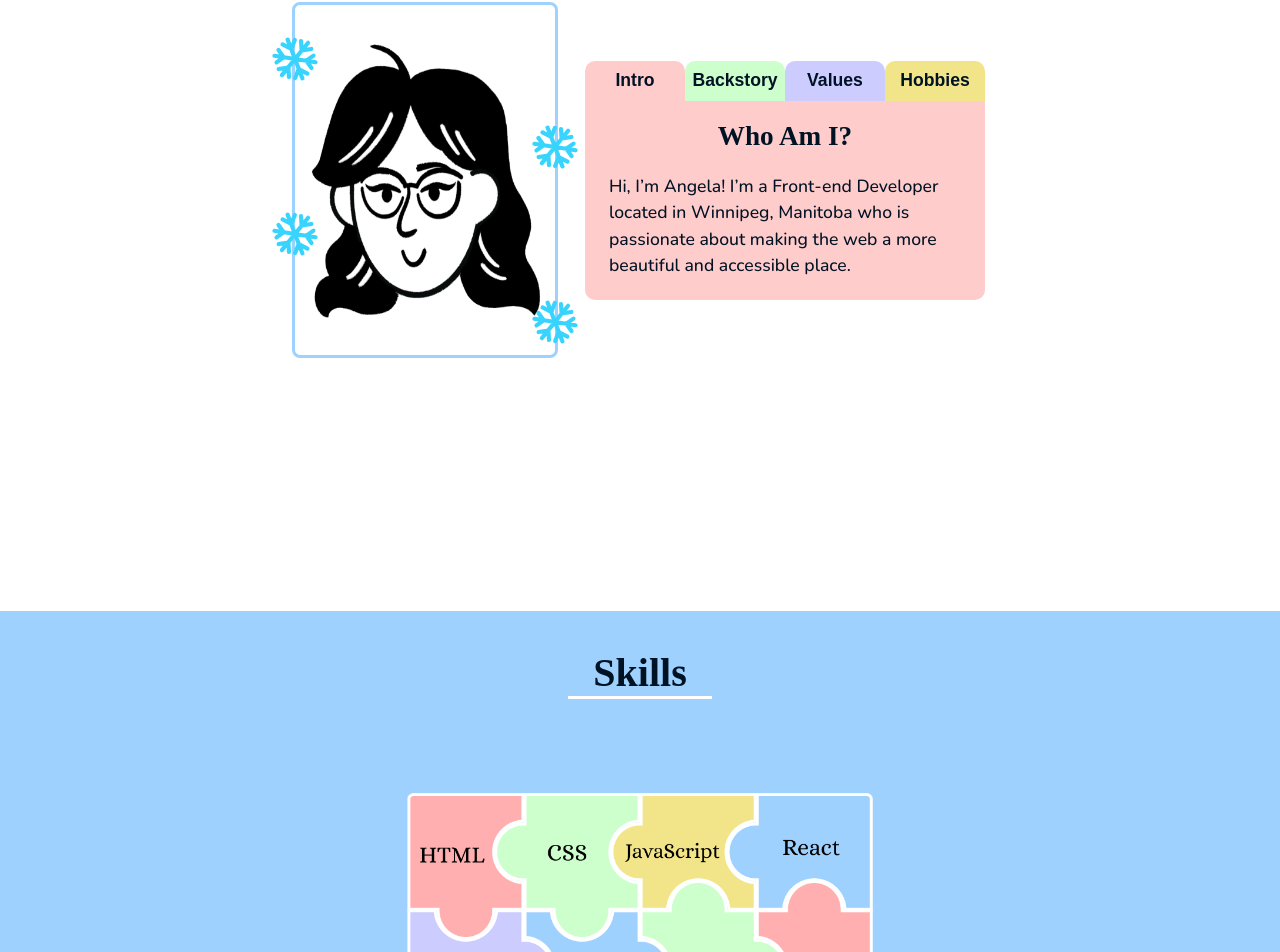
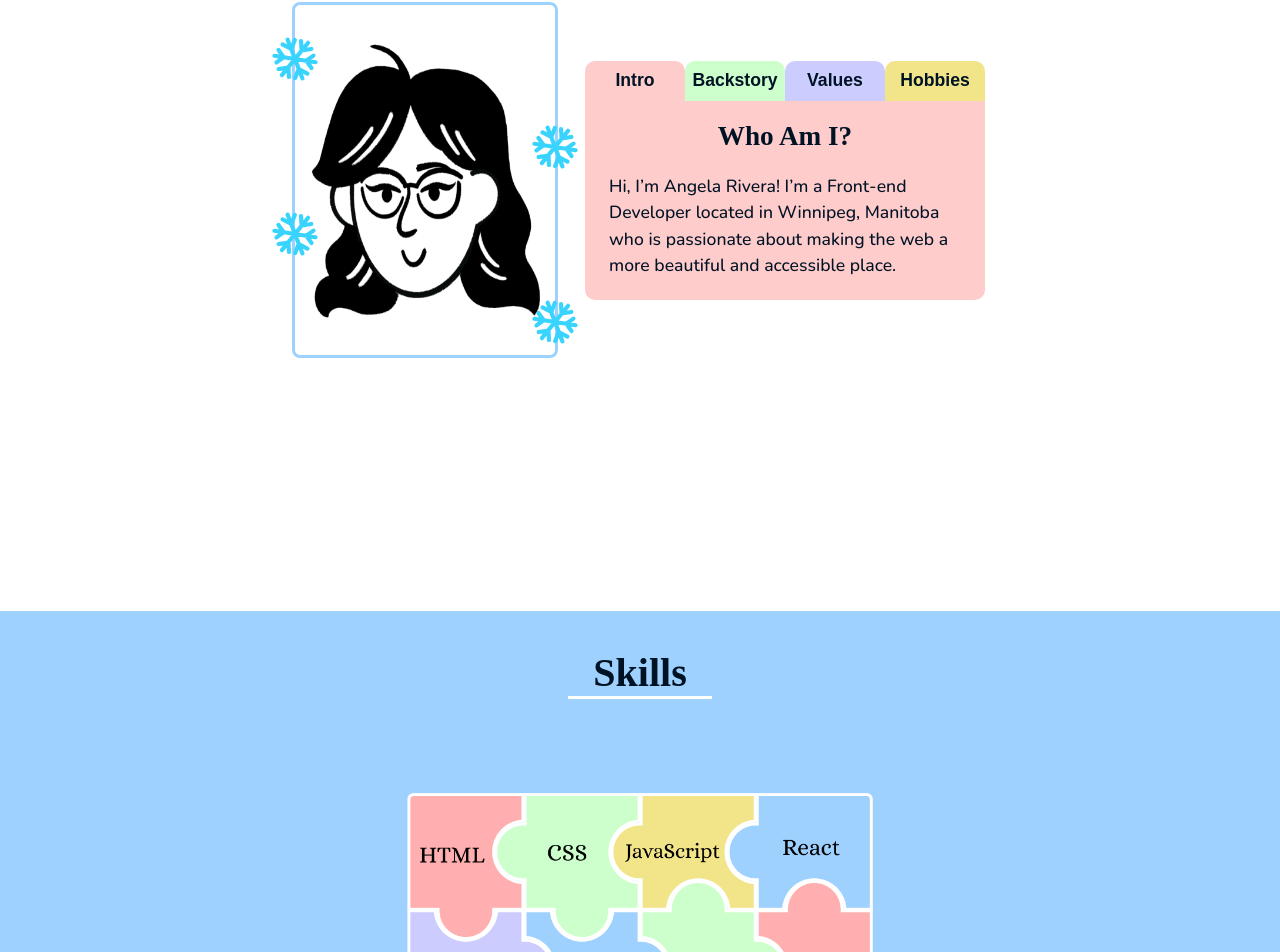
Before and after one commit to ang-riv/portfolio, a React (Vite) app: page / in a window 1280 px wide. Shown: the part 1115-2067 px from the top of the page. Built offline with nearby package versions, Linux system fonts and the light colour scheme; a web font is replaced by a local one.

Commit message:
Added last name to about

```diff
--- a/src/sections/About/AboutInfo.jsx
+++ b/src/sections/About/AboutInfo.jsx
@@ -35,7 +35,7 @@ const AboutInfo = ({ activeTab }) => {
     intro: {
       title: "Who Am I?",
       description:
-        "Hi, I’m Angela! I’m a Front-end Developer located in Winnipeg, Manitoba who is passionate about making the web a more beautiful and accessible place.",
+        "Hi, I’m Angela Rivera! I’m a Front-end Developer located in Winnipeg, Manitoba who is passionate about making the web a more beautiful and accessible place.",
       color: null,
     },
     backstory: {
```
